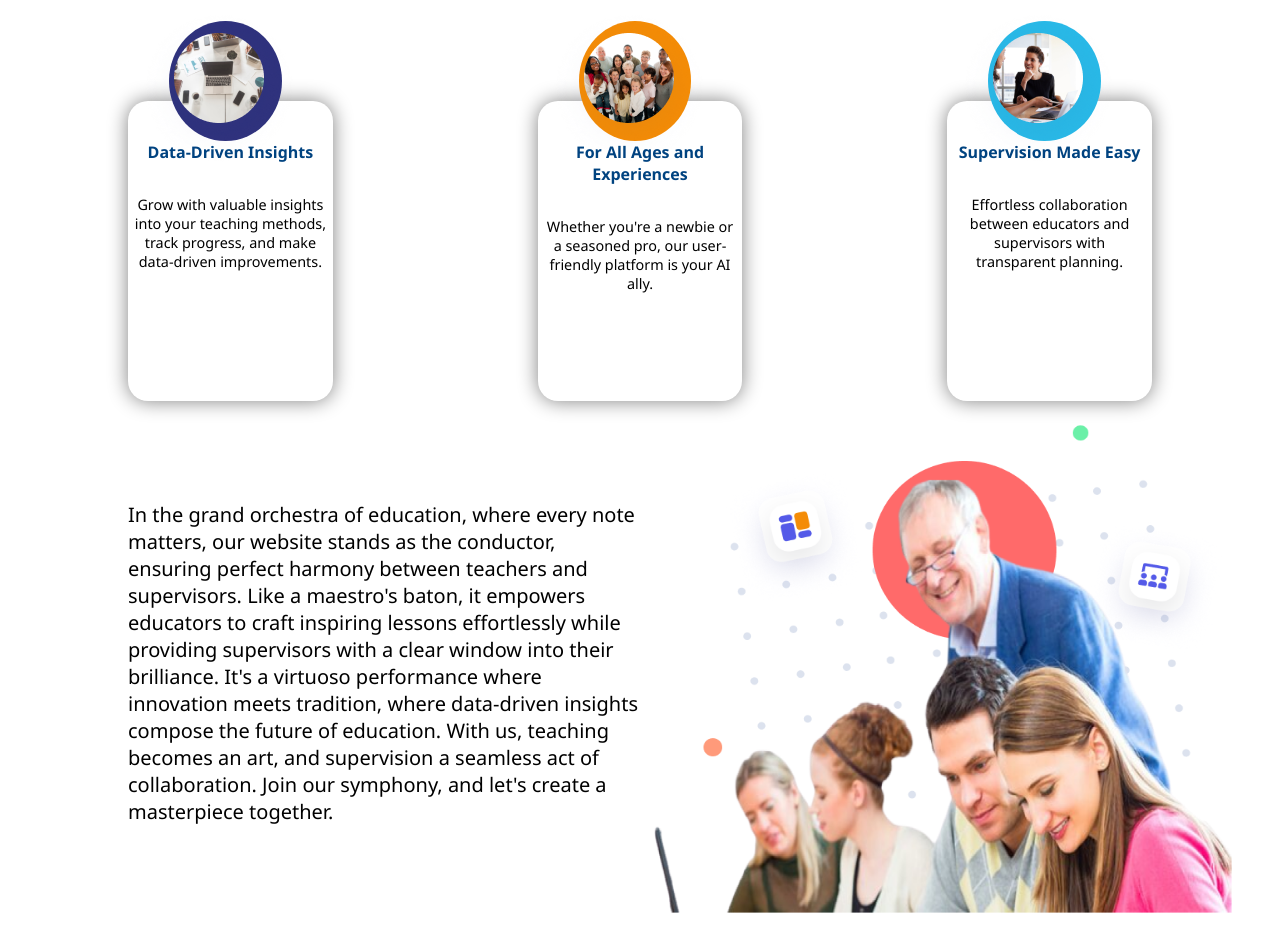
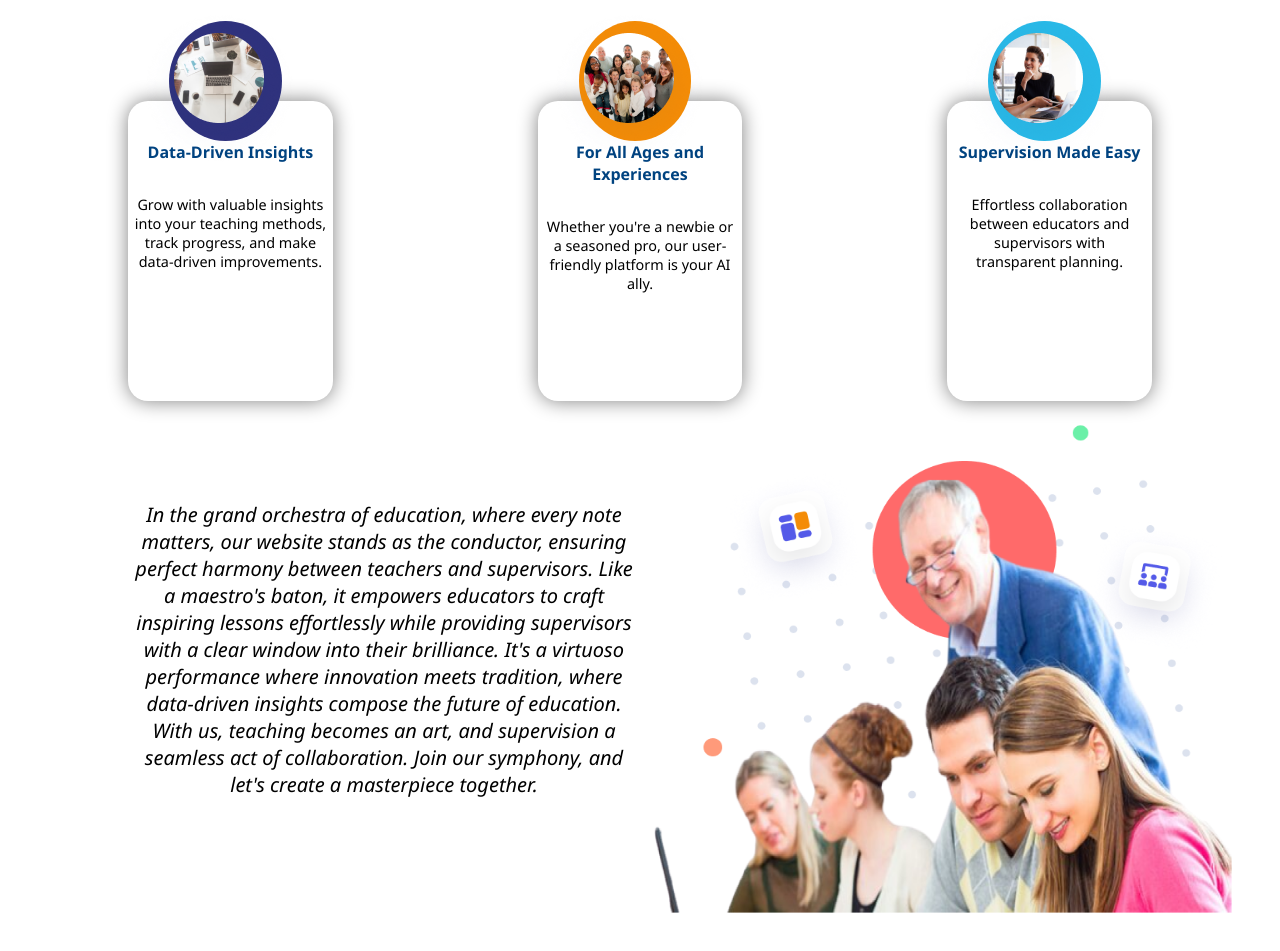
Before and after one commit to lafi-odeh/ClassVipe, a plain HTML site: page LandingPage/index.html in a window 1280 px wide. Shown: the part 1491-2442 px from the top of the page. Drawn offline with Linux system fonts and the light colour scheme.

Commit message:
Modify Landing Page

```diff
--- a/LandingPage/app.css
+++ b/LandingPage/app.css
@@ -263,6 +263,8 @@ span {
 
 .footer p {
     position: absolute;
+    text-align: center;
+    font-style: italic;
     left: 10%;
     top: 30%;
     display: inline;
```
